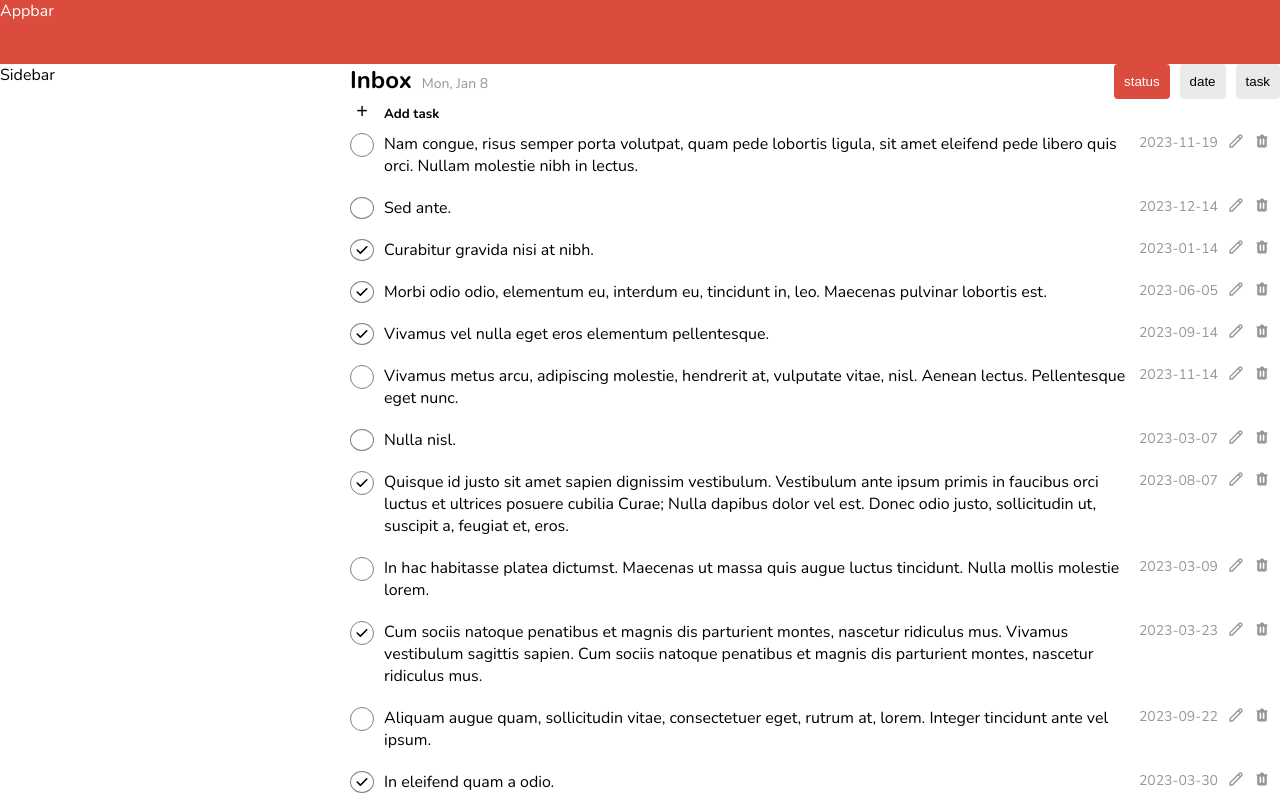
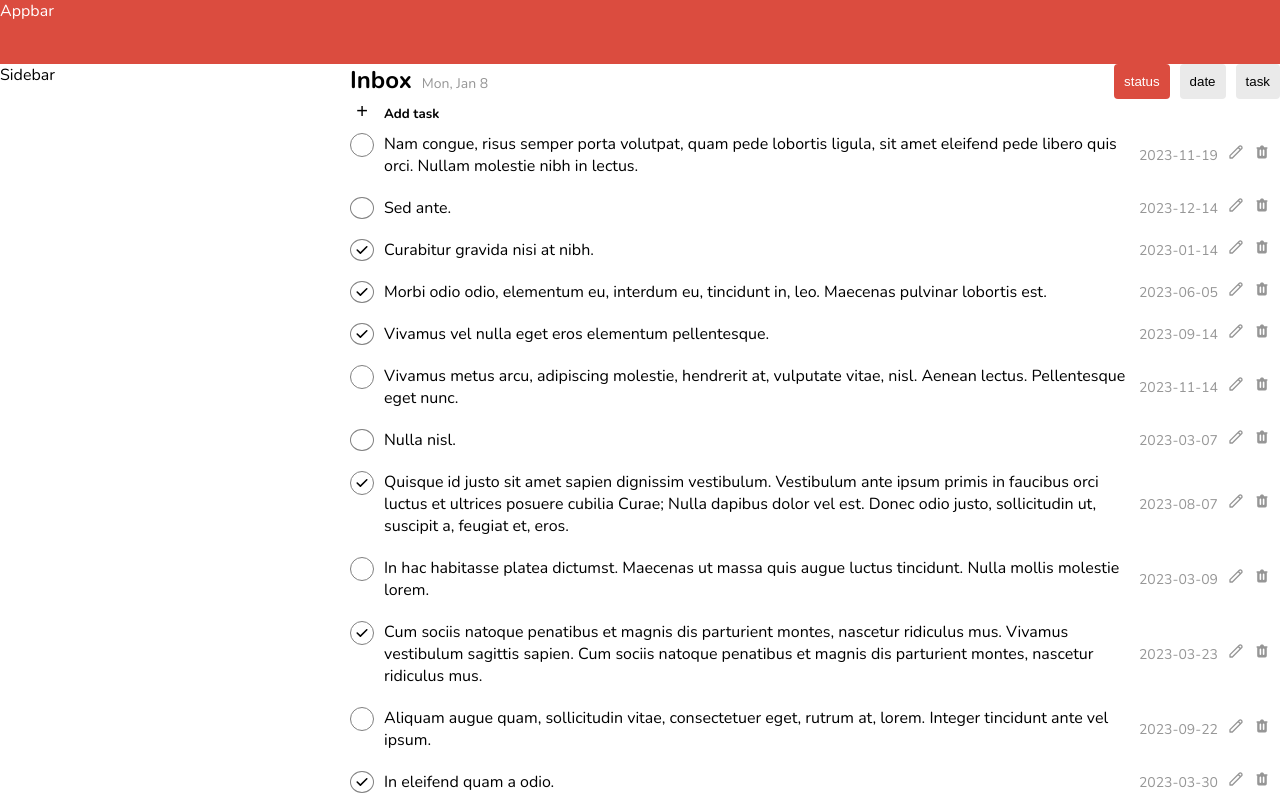
Before and after one commit to Kvinbindai/cc16-advance-todo, a React (Create React App) app: page / in a window 1280 px wide. Shown: the top 800 px of the page. Built offline with nearby package versions, Linux system fonts and the light colour scheme.

Commit message:
todoitem-commit-2

```diff
--- a/src/components/TodoItem.jsx
+++ b/src/components/TodoItem.jsx
@@ -11,7 +11,7 @@ function TodoItem({ task, status, date }) {
   return (
     <>
       {!isEdit ? (
-        <li onClick={handleEdit} className={styles.todo__item}>
+        <li className={styles.todo__item}>
           <div className={styles.todo__detail}>
             <span className={styles.todo__status}>
               <HiCheck className={`${styles.todo__status__icon} ${status && `${styles.done}`}`} />
@@ -21,7 +21,7 @@ function TodoItem({ task, status, date }) {
           <div className={styles.todo__action}>
             <p>{date}</p>
             <span>
-              <HiOutlinePencil />
+              <HiOutlinePencil onClick={handleEdit} />
             </span>
             <span>
               <HiTrash />
--- a/src/components/TodoItem.module.scss
+++ b/src/components/TodoItem.module.scss
@@ -3,6 +3,7 @@
 .todo__item {
   display: flex;
   padding: 10px 10px 10px 0px;
+  align-items: center;
 }
 
 .todo__detail {
@@ -36,6 +37,7 @@
 
 .todo__action {
   display: flex;
+  align-items: center;
   gap: 10px;
   color: $dark-gray;
 
```
